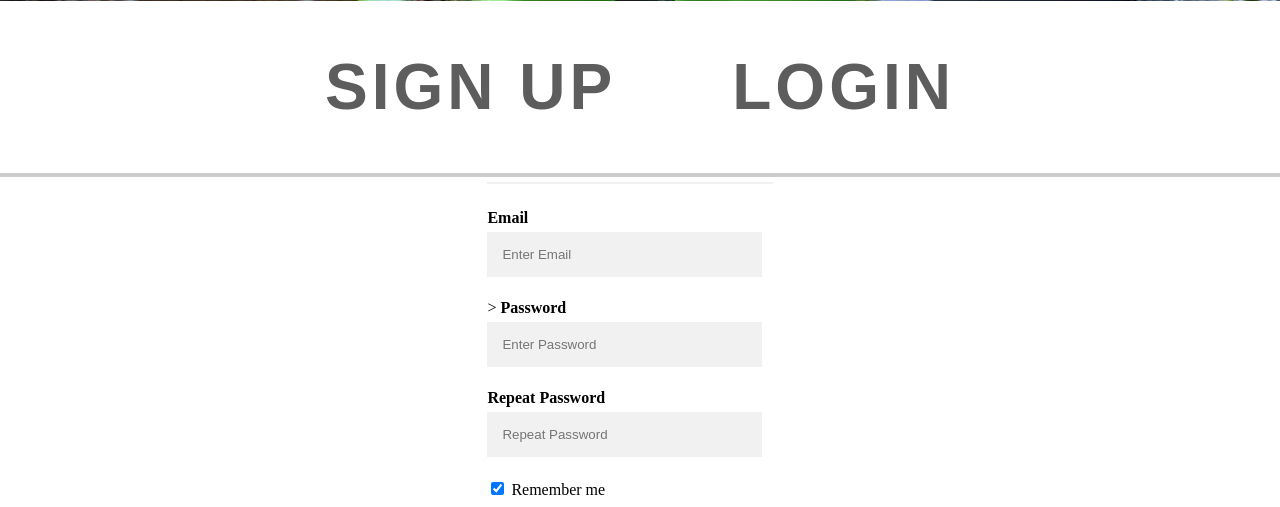
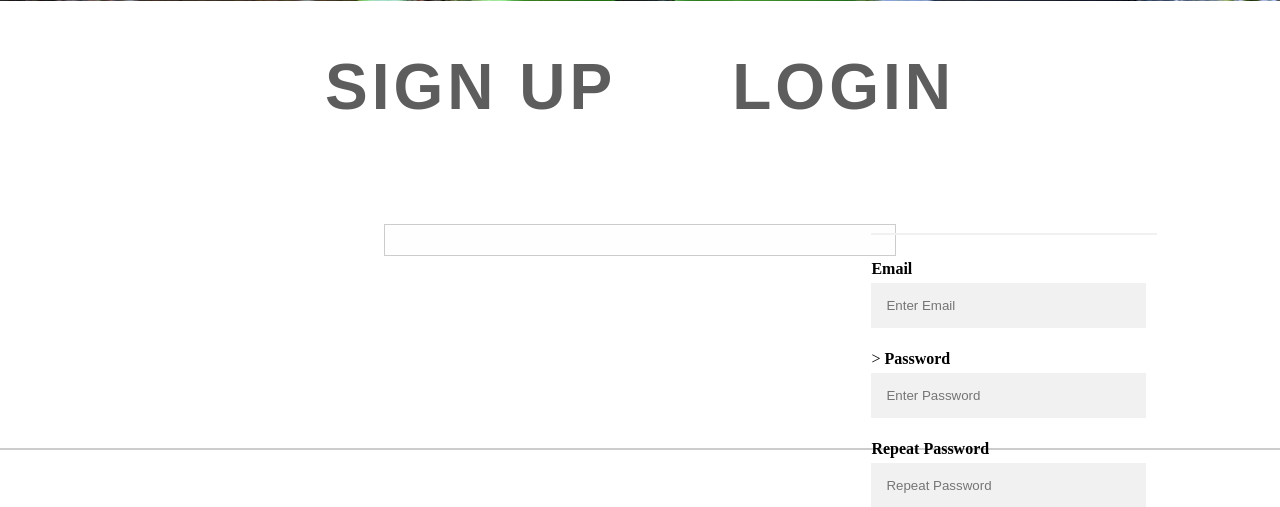
Before and after one commit to spencersensus/MattVetschConstruction, a PHP site: page /login.php in a window 1280 px wide. Shown: the part 549-1056 px from the top of the page. Run offline with PHP 8.4, Linux system fonts and the light colour scheme; the visitor is signed in with stand-in values (Sample User, id 1); some libraries are stand-ins or nearby versions.

Commit message:
added validity to page

```diff
--- a/login.css
+++ b/login.css
@@ -192,6 +192,14 @@ button.LoginButton{
   z-index:200;
 }
 
+.validity{
+    background-color: #fefefe;
+    margin: 4% auto 15% auto;
+    border: 1px solid #888;
+    width: 40%;
+    padding-bottom: 30px;
+}
+
 
 
 /* Change styles for cancel button and signup button on extra small screens */
```
